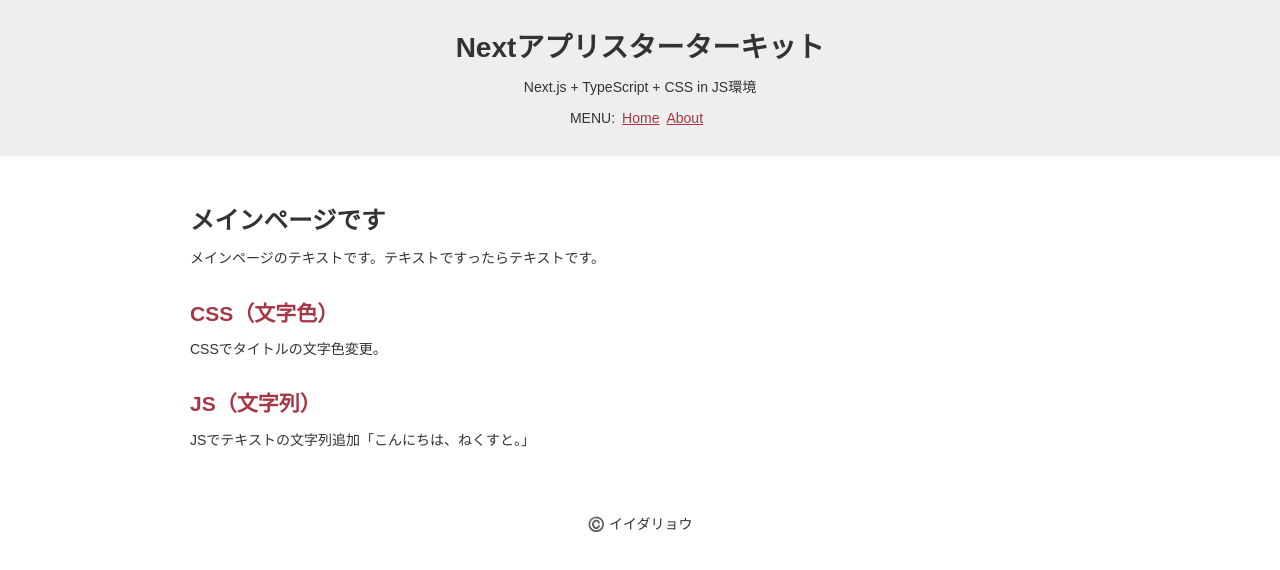
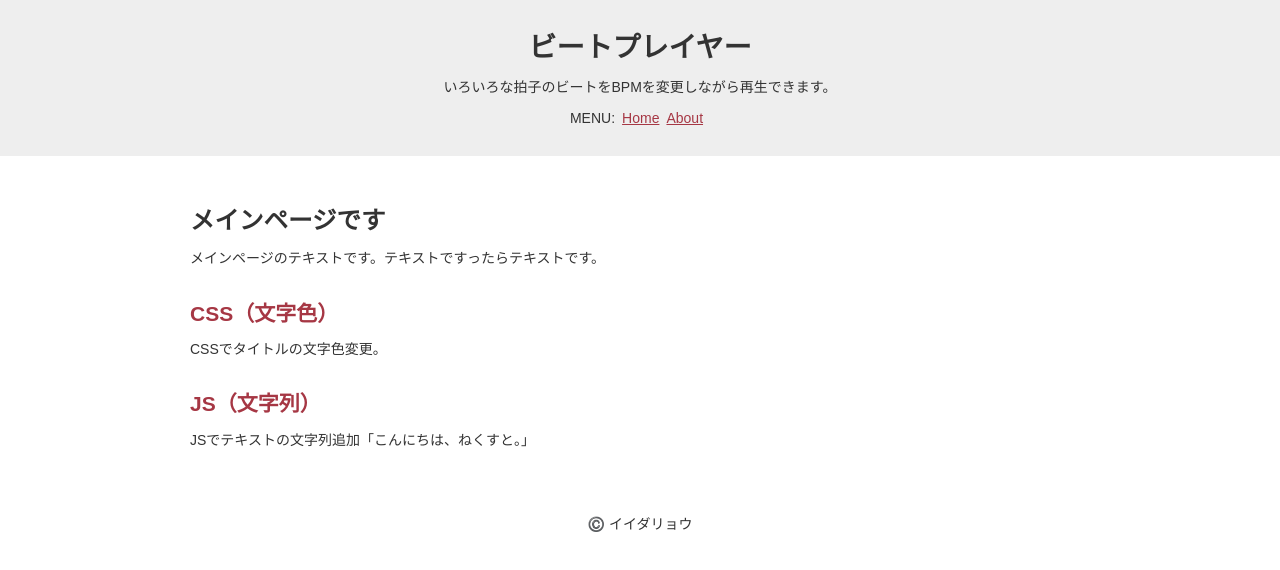
Before and after one commit to ryo-i/beat-player, a Next.js app: page / in a window 1280 px wide. Shown: the top 570 px of the page. Built offline with nearby package versions, Linux system fonts and the light colour scheme.

Commit message:
titleとh1のテキストを変更 #2

```diff
--- a/data/data.json
+++ b/data/data.json
@@ -3,8 +3,8 @@
         "url": "https://next-app-started.vercel.app/"
     },
     "header": {
-        "title":"Nextアプリスターターキット",
-        "text": "Next.js + TypeScript + CSS in JS環境"
+        "title":"ビートプレイヤー",
+        "text": "いろいろな拍子のビートをBPMを変更しながら再生できます。"
     },
     "main": {
         "title":"メインページです",
```
Also changed, not shown: next-env.d.ts, 1 other file (tests, documents, lock files or other folders).
